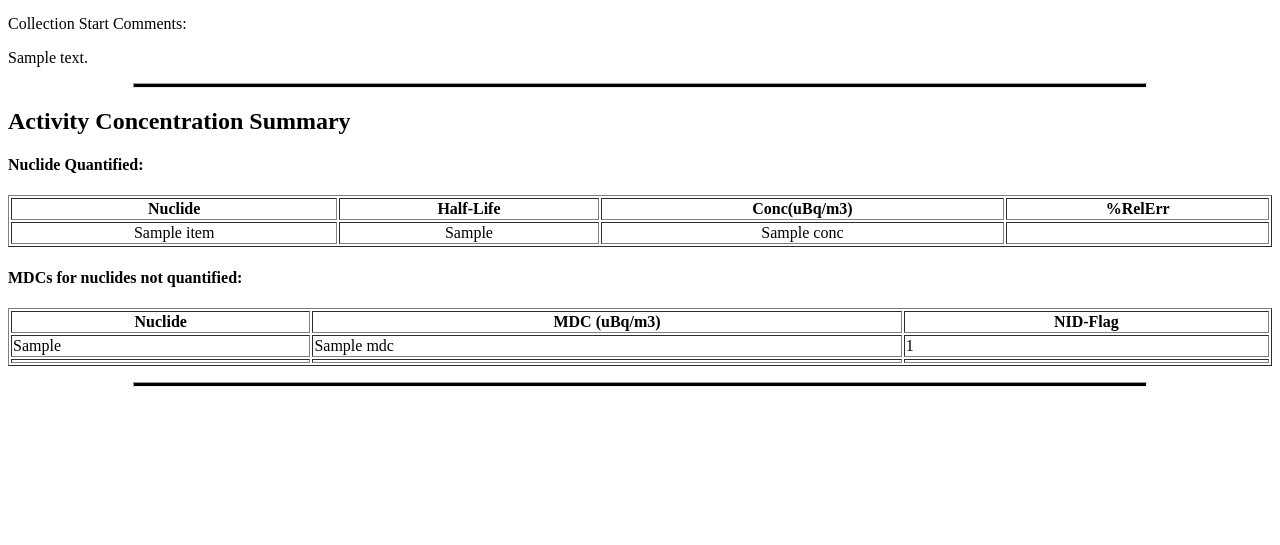
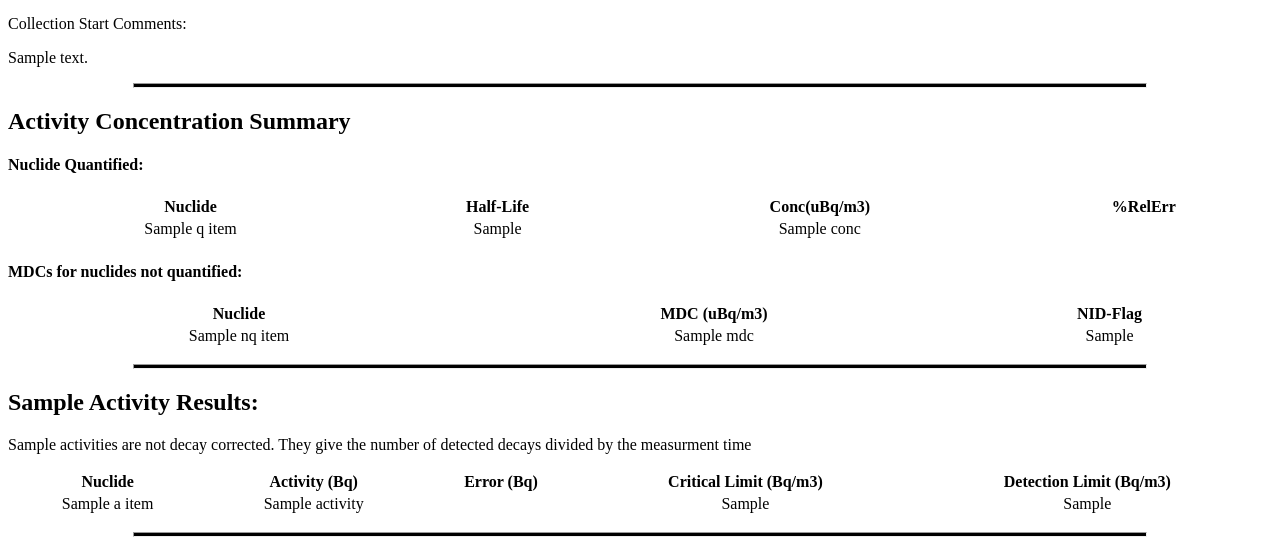
Before and after one commit to gaubert/java-balivernes, a Python web app: template RNpicker/etc/conf/templates/ArrHtml.html in a window 1280 px wide. Shown: the part 549-1094 px from the top of the page. Before the commit the page ends 936 px from the top, so only its background shows below. Run offline with Jinja, Linux system fonts and the light colour scheme; the template is opened without the code that fills it: most values are stand-ins (such as "Sample title", 1, 10 or a date in 2020).

Commit message:
progress in html generation

```diff
--- a/RNpicker/etc/conf/templates/ArrHtml.html
+++ b/RNpicker/etc/conf/templates/ArrHtml.html
@@ -115,7 +115,7 @@ style="font-size: 16pt">Noble Gas Version</span></span></strong></h4>
 
 <h4>Nuclide Quantified:</h4>
 
-<table border="1" style="width: 100%">
+<table border="0" style="width: 100%">
   <caption></caption>
   <col />
   <col />
@@ -128,12 +128,12 @@ style="font-size: 16pt">Noble Gas Version</span></span></strong></h4>
       <th>Conc(uBq/m3)</th>
       <th>%RelErr</th>
     </tr>
-    {% for item in nuclides %}
+    {% for q_item in quantified_nuclides %}
     <tr>
-      <td style="text-align:center;">{{ item.name }}</td>
-      <td style="text-align:center;">{{ item.half_life }}</td>
-      <td style="text-align:center;">{{ item.conc }}</td>
-      <td style="text-align:center;">{{ item.conc_err }}</td>
+      <td style="text-align:center;">{{ q_item.name }}</td>
+      <td style="text-align:center;">{{ q_item.half_life }}</td>
+      <td style="text-align:center;">{{ q_item.conc }}</td>
+      <td style="text-align:center;">{{ q_item.conc_err }}</td>
     </tr>
     {% endfor %}
   </tbody>
@@ -145,7 +145,7 @@ style="font-size: 16pt">Noble Gas Version</span></span></strong></h4>
 
 <p></p>
 
-<table border="1" style="width: 100%">
+<table border="0" style="width: 100%">
   <caption></caption>
   <col />
   <col />
@@ -155,17 +155,16 @@ style="font-size: 16pt">Noble Gas Version</span></span></strong></h4>
       <th style="text-align:center;">Nuclide</th>
       <th style="text-align:center;">MDC (uBq/m3)</th>
       <th style="text-align:center;">NID-Flag</th>
+      <th> </th>
     </tr>
+   {% for nq_item in non_quantified_nuclides %}
     <tr>
-      <td>{{nonquantified_nuclide}}</td>
-      <td>{{mdc}}</td>
-      <td>{{nid}}</td>
+      <td style="text-align:center;">{{ nq_item.name }}</td>
+      <td style="text-align:center;">{{ nq_item.mdc }}</td>
+      <td style="text-align:center;">{{ nq_item.nid_flag }}</td>
+      <td style="text-align:center;">						</td>
     </tr>
-    <tr>
-      <td></td>
-      <td></td>
-      <td></td>
-    </tr>
+   {% endfor %}
   </tbody>
 </table>
 
@@ -173,5 +172,42 @@ style="font-size: 16pt">Noble Gas Version</span></span></strong></h4>
 <div class="hr">
 <hr />
 </div>
+
+<h2>Sample Activity Results:</h2>
+
+<p>Sample activities are not decay corrected. They give the number of detected decays divided by the measurment time</p>
+
+<table border="0" style="width: 100%">
+  <caption></caption>
+  <col />
+  <col />
+  <col />
+  <tbody>
+    <tr>
+      <th style="text-align:center;">Nuclide</th>
+      <th style="text-align:center;">Activity (Bq)</th>
+      <th style="text-align:center;">Error (Bq)</th>
+      <th style="text-align:center;">Critical Limit (Bq/m3)</th>
+      <th style="text-align:center;">Detection Limit (Bq/m3)</th>
+      <th> </th>
+    </tr>
+   {% for a_item in activities_nuclides %}
+    <tr>
+      <td style="text-align:center;">{{ a_item.name }}</td>
+      <td style="text-align:center;">{{ a_item.activity }}</td>
+      <td style="text-align:center;">{{ a_item.activity_err }}</td>
+      <td style="text-align:center;">{{ a_item.lc }}</td>
+      <td style="text-align:center;">{{ a_item.ld }}</td>
+    </tr>
+   {% endfor %}
+  </tbody>
+</table>
+
+<p></p>
+<div class="hr">
+<hr />
+</div>
+
+
 </body>
 </html>
```
Also changed, not shown: RNpicker/src/ctbto/test/main-test.py (+2 -2 lines), RNpicker/src/ctbto/transformer/html.py (+37 -11 lines).
